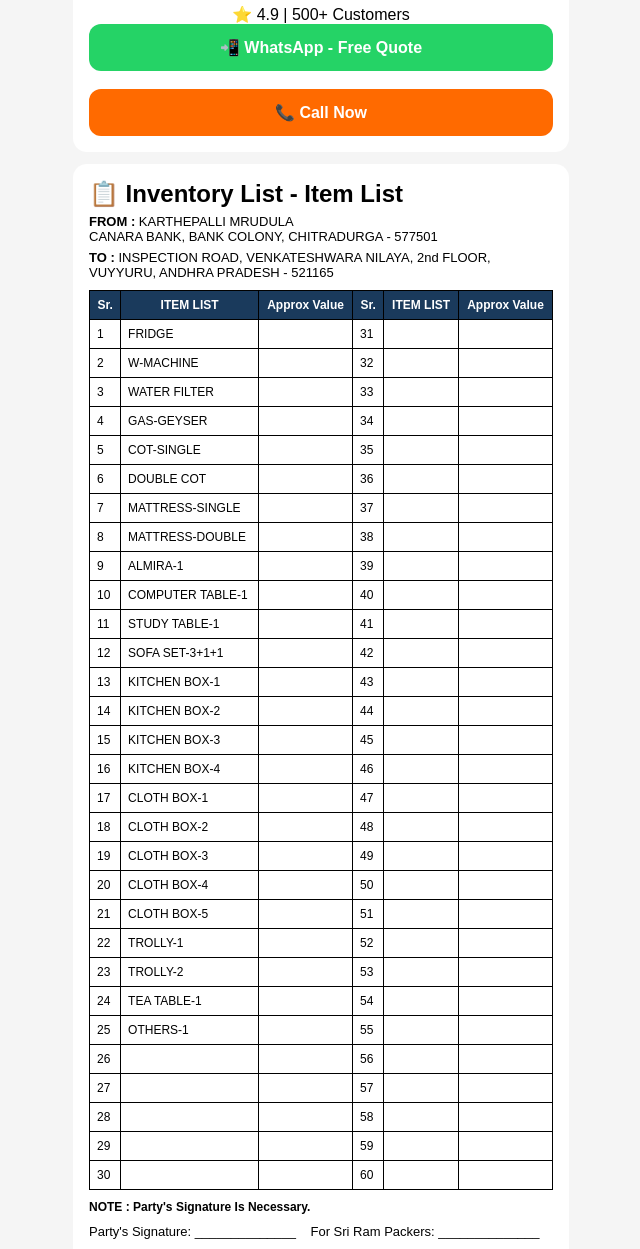
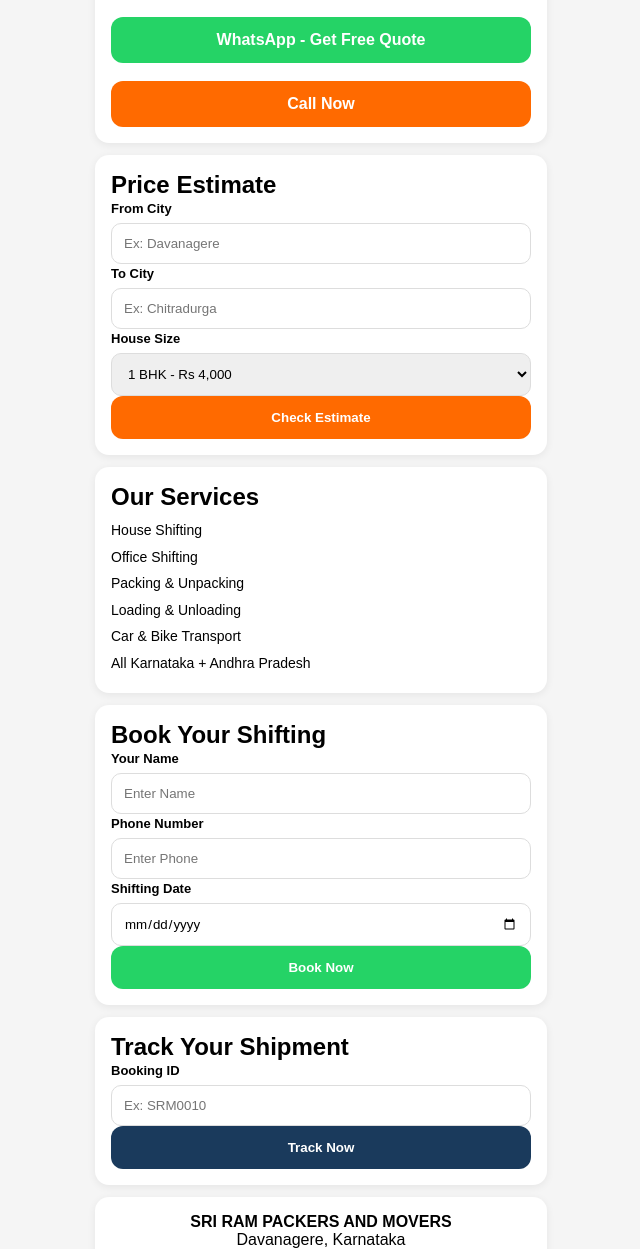
Before and after one commit to bhothulapallavi-cpu/SRI-RAM-PACKERS-AND-MOVERS, a plain HTML site: page index.html in a window 1280 px wide. Shown: the part 155-1404 px from the top of the page, without its empty margins (319-959 px from the left). Drawn offline with Linux system fonts and the light colour scheme.

Commit message:
Update index.html

```diff
--- a/index.html
+++ b/index.html
@@ -1,86 +1,91 @@
-<!DOCTYPE html><html><head><meta charset="UTF-8"><meta name="viewport" content="width=device-width,initial-scale=1"><title>Sri Ram Packers and Movers - Davanagere</title><style>*{margin:0;padding:0;box-sizing:border-box;font-family:Arial}body{background:#f5f5f5}.c{max-width:520px;margin:auto;padding:12px;display:flex;flex-direction:column;gap:12px}.card{background:#fff;border-radius:14px;padding:16px}.btn{display:block;text-align:center;padding:14px;border-radius:12px;font-weight:bold;color:#fff;text-decoration:none}.b1{background:#ff6a00}.b2{background:#1a3a5c}.b3{background:#25D366}input,select{width:100%;padding:12px;border:1px solid #ddd;border-radius:10px;margin-top:6px}label{font-size:13px;font-weight:bold}table{width:100%;border-collapse:collapse;font-size:12px}td,th{border:1px solid #000;padding:7px}th{background:#1a3a5c;color:#fff}</style></head><body><div class="c">
+<!DOCTYPE html>
+<html>
+<head>
+<meta charset="UTF-8">
+<meta name="viewport" content="width=device-width, initial-scale=1">
+<title>Sri Ram Packers and Movers - Davanagere</title>
+<style>
+*{margin:0;padding:0;box-sizing:border-box;font-family:Arial}
+body{background:#f5f5f5}
+.c{max-width:480px;margin:auto;padding:14px;display:flex;flex-direction:column;gap:12px}
+.card{background:#fff;border-radius:14px;padding:16px;box-shadow:0 2px 8px #0001}
+.btn{display:block;text-align:center;padding:14px;border-radius:12px;font-weight:bold;color:#fff;text-decoration:none}
+.b1{background:#ff6a00}
+.b2{background:#1a3a5c}
+.b3{background:#25D366}
+input,select{width:100%;padding:12px;border:1px solid #ddd;border-radius:10px;margin-top:6px}
+label{font-size:13px;font-weight:bold}
+</style>
+</head>
+<body>
+<div class="c">
 
-<!-- 1. HEADING -->
 <div class="card">
-<p style="text-align:right;color:#D32F2F;font-weight:bold">PAYMENT CONFIRMATION RECEIPT</p>
-<h1 style="color:#1565C0;font-size:23px;margin-top:8px">SRI RAM PACKERS AND MOVERS</h1>
-<p style="font-weight:bold;text-decoration:underline;margin-top:4px">COMPOSITION DEALER</p>
-<p style="font-size:13px;margin-top:4px">369/3A S.S. HOSPITAL ROAD<br>DAVANAGERE-577005, KARNATAKA<br>GST IN : 29BHPR9977A3ZS</p>
-<p style="text-align:center;margin-top:8px">⭐ 4.9 | 500+ Customers</p>
-<a class="btn b3" href="https://wa.me/919999999999?text=Hi%20Sri%20Ram%20Packers">📲 WhatsApp - Free Quote</a><br>
-<a class="btn b1" href="tel:+919999999999">📞 Call Now</a>
-</div>
-
-<!-- 2. FROM TO + INVENTORY LIST - INDEX ALLE -->
-<div class="card">
-<h2>📋 Inventory List - Item List</h2>
-<p style="font-size:13px;margin-top:6px"><b>FROM :</b> KARTHEPALLI MRUDULA<br>CANARA BANK, BANK COLONY, CHITRADURGA - 577501</p>
-<p style="font-size:13px;margin-top:6px"><b>TO :</b> INSPECTION ROAD, VENKATESHWARA NILAYA, 2nd FLOOR, VUYYURU, ANDHRA PRADESH - 521165</p>
-<table style="margin-top:10px"><tr><th>Sr.</th><th>ITEM LIST</th><th>Approx Value</th><th>Sr.</th><th>ITEM LIST</th><th>Approx Value</th></tr>
-<tr><td>1</td><td>FRIDGE</td><td></td><td>31</td><td></td><td></td></tr>
-<tr><td>2</td><td>W-MACHINE</td><td></td><td>32</td><td></td><td></td></tr>
-<tr><td>3</td><td>WATER FILTER</td><td></td><td>33</td><td></td><td></td></tr>
-<tr><td>4</td><td>GAS-GEYSER</td><td></td><td>34</td><td></td><td></td></tr>
-<tr><td>5</td><td>COT-SINGLE</td><td></td><td>35</td><td></td><td></td></tr>
-<tr><td>6</td><td>DOUBLE COT</td><td></td><td>36</td><td></td><td></td></tr>
-<tr><td>7</td><td>MATTRESS-SINGLE</td><td></td><td>37</td><td></td><td></td></tr>
-<tr><td>8</td><td>MATTRESS-DOUBLE</td><td></td><td>38</td><td></td><td></td></tr>
-<tr><td>9</td><td>ALMIRA-1</td><td></td><td>39</td><td></td><td></td></tr>
-<tr><td>10</td><td>COMPUTER TABLE-1</td><td></td><td>40</td><td></td><td></td></tr>
-<tr><td>11</td><td>STUDY TABLE-1</td><td></td><td>41</td><td></td><td></td></tr>
-<tr><td>12</td><td>SOFA SET-3+1+1</td><td></td><td>42</td><td></td><td></td></tr>
-<tr><td>13</td><td>KITCHEN BOX-1</td><td></td><td>43</td><td></td><td></td></tr>
-<tr><td>14</td><td>KITCHEN BOX-2</td><td></td><td>44</td><td></td><td></td></tr>
-<tr><td>15</td><td>KITCHEN BOX-3</td><td></td><td>45</td><td></td><td></td></tr>
-<tr><td>16</td><td>KITCHEN BOX-4</td><td></td><td>46</td><td></td><td></td></tr>
-<tr><td>17</td><td>CLOTH BOX-1</td><td></td><td>47</td><td></td><td></td></tr>
-<tr><td>18</td><td>CLOTH BOX-2</td><td></td><td>48</td><td></td><td></td></tr>
-<tr><td>19</td><td>CLOTH BOX-3</td><td></td><td>49</td><td></td><td></td></tr>
-<tr><td>20</td><td>CLOTH BOX-4</td><td></td><td>50</td><td></td><td></td></tr>
-<tr><td>21</td><td>CLOTH BOX-5</td><td></td><td>51</td><td></td><td></td></tr>
-<tr><td>22</td><td>TROLLY-1</td><td></td><td>52</td><td></td><td></td></tr>
-<tr><td>23</td><td>TROLLY-2</td><td></td><td>53</td><td></td><td></td></tr>
-<tr><td>24</td><td>TEA TABLE-1</td><td></td><td>54</td><td></td><td></td></tr>
-<tr><td>25</td><td>OTHERS-1</td><td></td><td>55</td><td></td><td></td></tr>
-<tr><td>26</td><td></td><td></td><td>56</td><td></td><td></td></tr>
-<tr><td>27</td><td></td><td></td><td>57</td><td></td><td></td></tr>
-<tr><td>28</td><td></td><td></td><td>58</td><td></td><td></td></tr>
-<tr><td>29</td><td></td><td></td><td>59</td><td></td><td></td></tr>
-<tr><td>30</td><td></td><td></td><td>60</td><td></td><td></td></tr>
-</table>
-<p style="font-size:12px;margin-top:10px"><b>NOTE : Party's Signature Is Necessary.</b></p>
-<p style="font-size:13px;margin-top:10px">Party's Signature: ______________ &nbsp;&nbsp; For Sri Ram Packers: ______________</p>
-<button class="btn b1" onclick="window.print()" style="border:0;width:100%;margin-top:10px">🖨️ Print This List</button>
-</div>
-
-<!-- 3. PRICE + BOOKING - INDEX ALLE -->
-<div class="card">
-<h2>💰 Price Estimator</h2>
-<label>From City</label><input placeholder="Davanagere">
-<label>To City</label><input placeholder="Chitradurga">
-<label>House Size</label><select><option>1 BHK - Rs 4,000</option><option>2 BHK - Rs 6,000</option><option>3 BHK - Rs 8,000</option></select>
-<button class="btn b1" style="border:0;width:100%;margin-top:8px" onclick="alert('Estimate: Rs 4,000-8,000')">Check Price</button>
+<h1 style="color:#C00000;text-align:center;font-size:24px">SRI RAM PACKERS AND MOVERS</h1>
+<p style="text-align:center;font-weight:bold;color:#1565C0">COMPOSITION DEALER</p>
+<p style="text-align:center;font-size:13px;margin-top:6px">369/3A S.S. Hospital Road<br>Davanagere - 577005, Karnataka<br><b>GST IN : 29BHPR9977A3ZS</b></p>
+<p style="text-align:center;margin-top:8px">⭐ 4.9 Rating | 500+ Happy Customers | Since 2010</p>
+<br>
+<a class="btn b3" href="https://wa.me/919535511166?text=Hi%20Sri%20Ram%20Packers,%20I%20Want%20Shifting%20Quote">WhatsApp - Get Free Quote</a>
+<br>
+<a class="btn b1" href="tel:+919535511166">Call Now</a>
 </div>
 
 <div class="card">
-<h2>📦 Book Your Shifting</h2>
-<label>Your Name</label><input placeholder="Enter Name">
-<label>Phone</label><input placeholder="Enter Phone">
-<label>Date</label><input type="date">
-<button class="btn b3" style="border:0;width:100%;margin-top:8px" onclick="alert('Booking Received!')">Book Now</button>
+<h2>Price Estimate</h2>
+<label>From City</label>
+<input placeholder="Ex: Davanagere">
+<label>To City</label>
+<input placeholder="Ex: Chitradurga">
+<label>House Size</label>
+<select>
+<option>1 BHK - Rs 4,000</option>
+<option>2 BHK - Rs 6,000</option>
+<option>3 BHK - Rs 8,000</option>
+<option>Office - Rs 10,000</option>
+</select>
+<br>
+<button class="btn b1" style="border:0;width:100%" onclick="alert('Estimate: Rs 4,000 - 8,000. WhatsApp Us For Exact Quote!')">Check Estimate</button>
 </div>
 
 <div class="card">
-<h2>🚚 Track Shipment</h2>
-<label>Booking ID</label><input placeholder="Ex: SRM0010">
-<button class="btn b2" style="border:0;width:100%;margin-top:8px" onclick="alert('On The Way!')">Track Now</button>
+<h2>Our Services</h2>
+<p style="font-size:14px;line-height:1.9;margin-top:6px">
+House Shifting<br>
+Office Shifting<br>
+Packing & Unpacking<br>
+Loading & Unloading<br>
+Car & Bike Transport<br>
+All Karnataka + Andhra Pradesh
+</p>
 </div>
 
 <div class="card">
-<h2>⭐ Services</h2>
-<p style="font-size:14px;line-height:1.8">✅ House Shifting<br>✅ Office Shifting<br>✅ Packing & Unpacking<br>✅ Loading & Unloading<br>✅ Car & Bike Transport</p>
+<h2>Book Your Shifting</h2>
+<label>Your Name</label>
+<input placeholder="Enter Name">
+<label>Phone Number</label>
+<input placeholder="Enter Phone">
+<label>Shifting Date</label>
+<input type="date">
+<br>
+<button class="btn b3" style="border:0;width:100%" onclick="alert('Booking Received! We Will Call You!')">Book Now</button>
 </div>
 
-<div class="card" style="text-align:center"><p><b>SRI RAM PACKERS AND MOVERS</b><br>Davanagere, Karnataka<br>GSTIN: 29BHPR9977A3ZS</p></div>
+<div class="card">
+<h2>Track Your Shipment</h2>
+<label>Booking ID</label>
+<input placeholder="Ex: SRM0010">
+<br>
+<button class="btn b2" style="border:0;width:100%" onclick="alert('Your Shipment is On The Way! Call For Live Location.')">Track Now</button>
+</div>
 
-</div></body></html>
+<div class="card" style="text-align:center">
+<p><b>SRI RAM PACKERS AND MOVERS</b><br>
+Davanagere, Karnataka<br>
+GSTIN: 29BHPR9977A3ZS</p>
+</div>
+
+</div>
+</body>
+</html>
```
